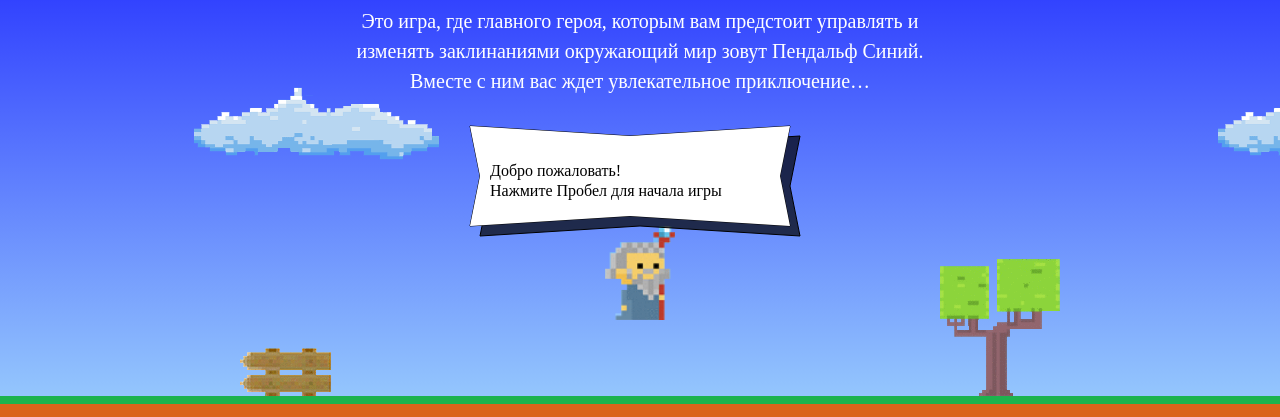
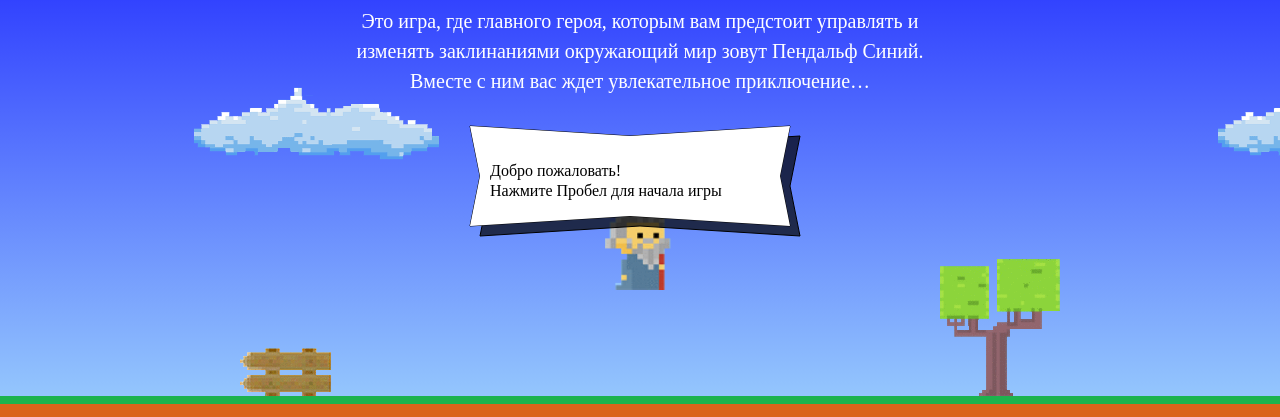
Before and after one commit to Kolpsi/824979-code-and-magick-17, a website: page index.html in a window 1280 px wide. Shown: the part 203-620 px from the top of the page. Drawn offline with Linux system fonts and the light colour scheme; a web font is replaced by a local one.

Commit message:
поменял функцию высоты

```diff
--- a/index.html
+++ b/index.html
@@ -201,7 +201,7 @@
   };
 
   var getWizardY = function(height) {
-    return height / 2.3;
+    return height / 3;
   };
 </script>
 <script src="js/game.js"></script>
```
